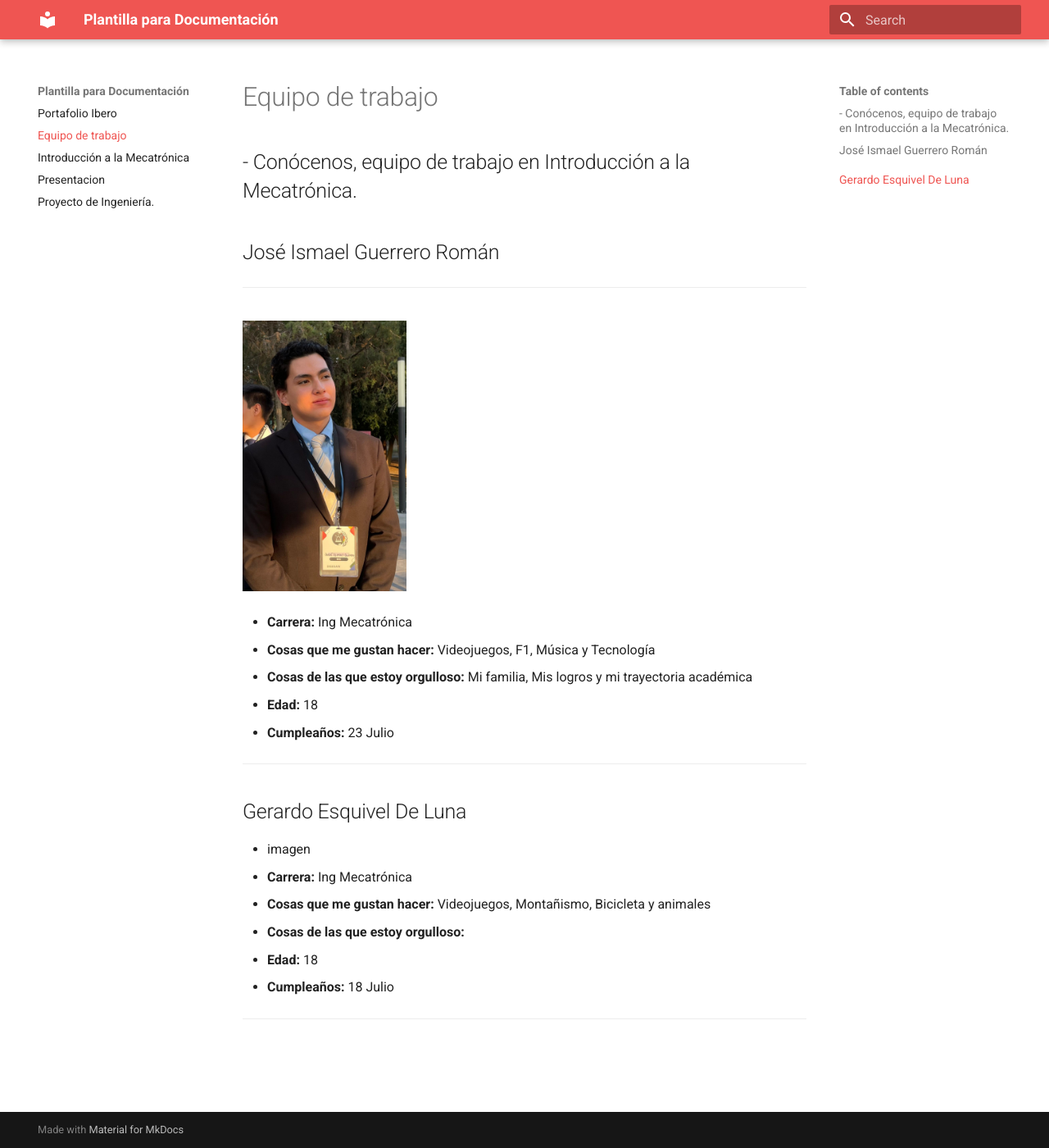
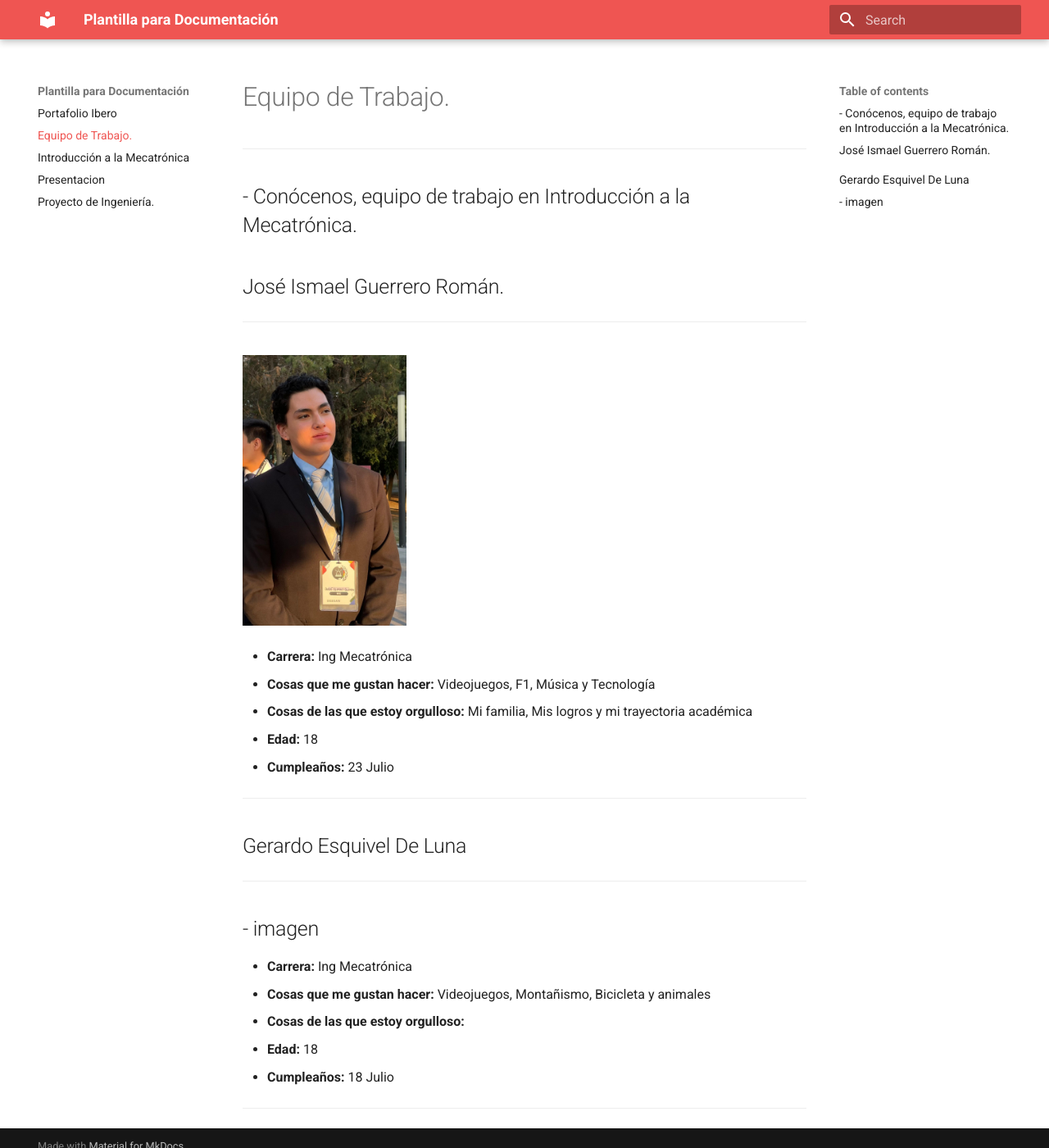
Before and after one commit to Joy-2307/Portafolio_Ibero_JIGR, an MkDocs documentation site: the page built from docs/Equipo de trabajo.md, in a window 1280 px wide and 1400 px high. Shown: the whole window at 82% size. Built offline with MkDocs 1.6.1 and Material for MkDocs 9.7.7, drawn with Linux system fonts in a browser that asks for light colours; part of the change alters nothing that is shown.

```diff
--- a/docs/Equipo de trabajo.md
+++ b/docs/Equipo de trabajo.md
@@ -1,6 +1,8 @@
+# Equipo de Trabajo.
+---
 - Conócenos, equipo de trabajo en Introducción a la Mecatrónica.
 ---
-## José Ismael Guerrero Román
+## José Ismael Guerrero Román.
 ---
 <img src="../recursos/imgs/Joy.jpg" alt="Foto_Joy" width="200">
 ---
@@ -11,7 +13,9 @@
 - **Cumpleaños:** 23 Julio
 ---
 ## Gerardo Esquivel De Luna
+---
 - imagen
+---
 - **Carrera:** Ing Mecatrónica
 - **Cosas que me gustan hacer:** Videojuegos, Montañismo, Bicicleta y animales
 - **Cosas de las que estoy orgulloso:**
```
